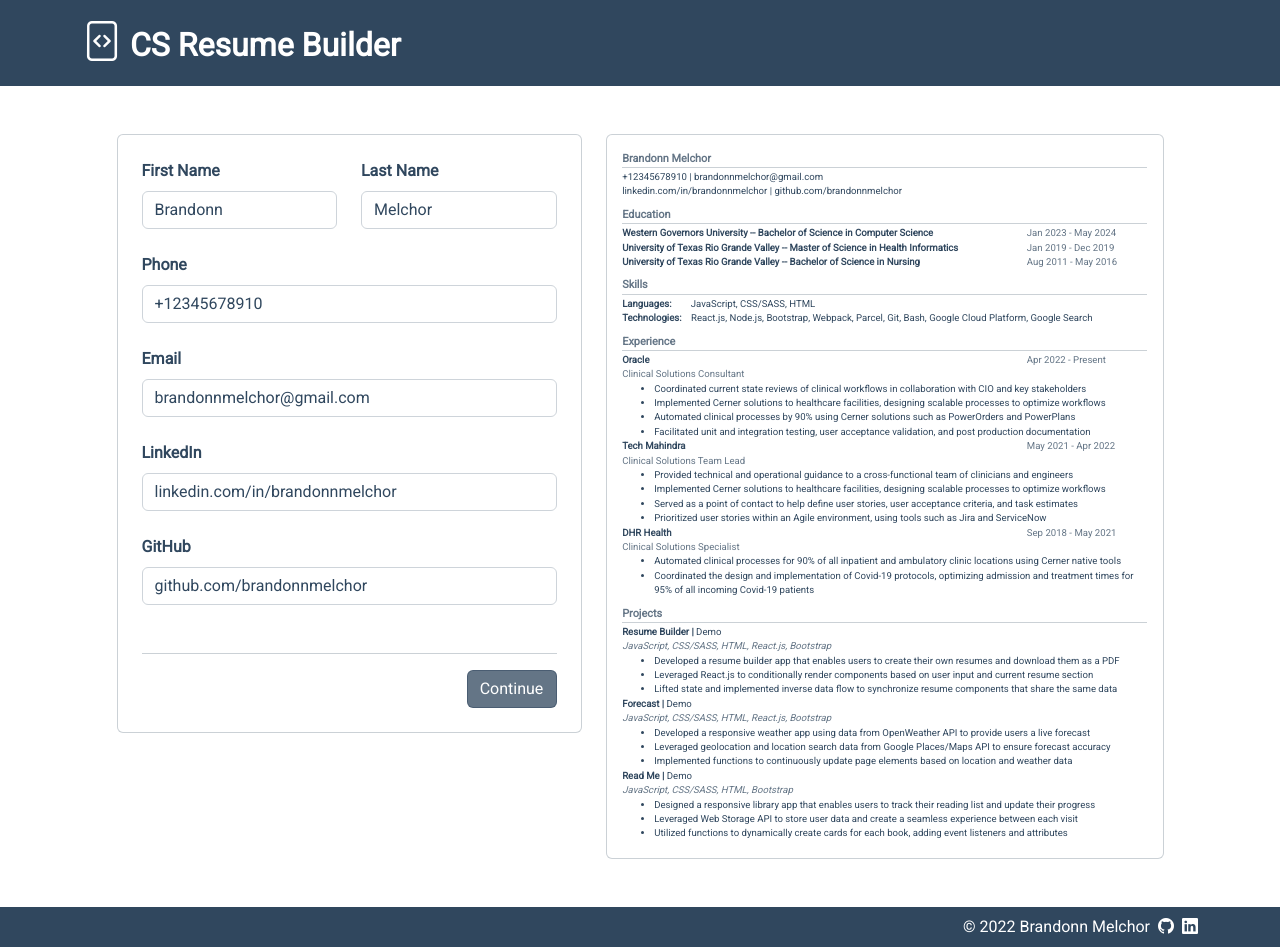
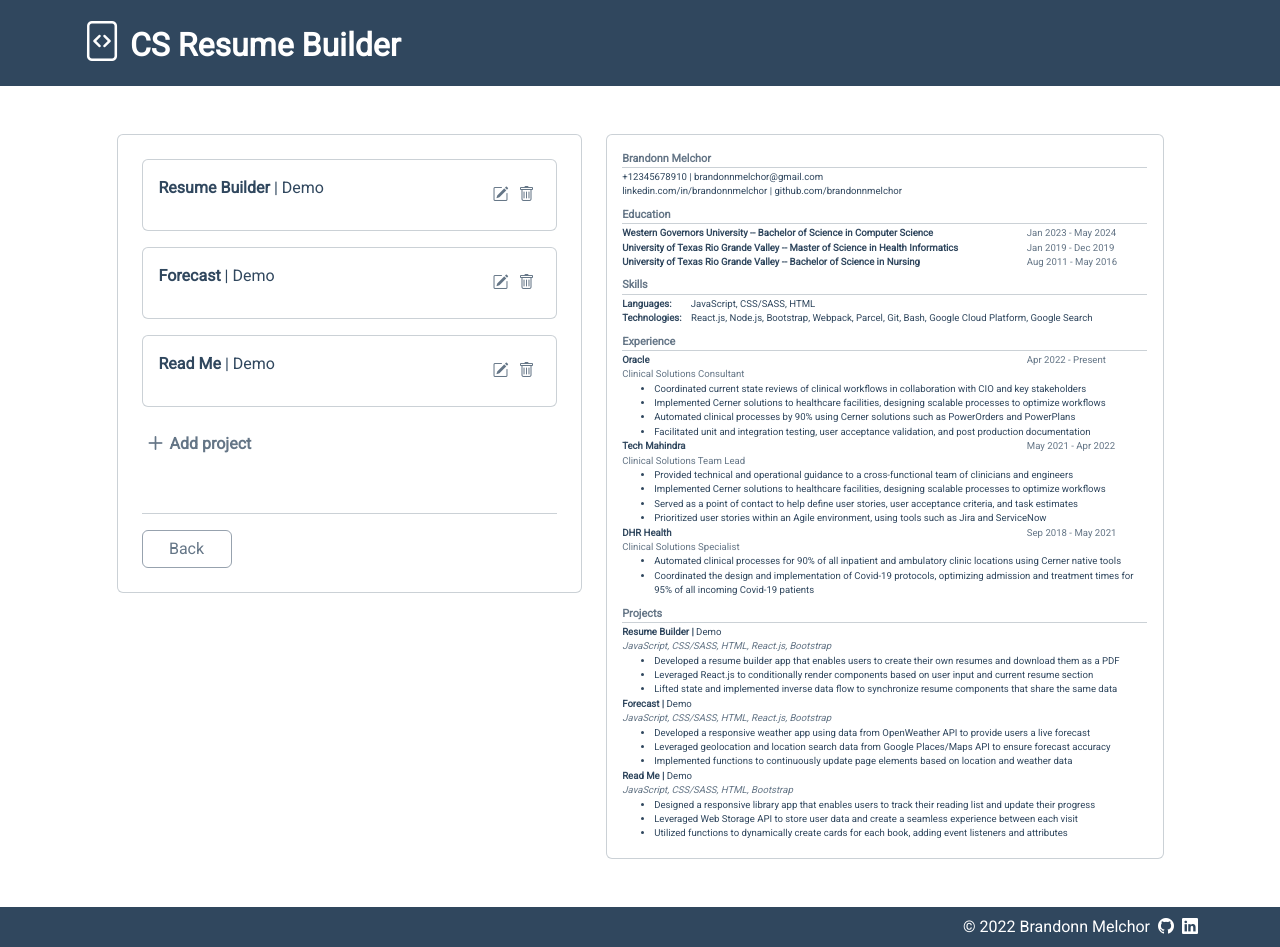
Before and after one commit to brandonnmelchor/resume-builder, a React (Create React App) app: page / in a window 1280 px wide. Built offline with nearby package versions, Linux system fonts and the light colour scheme.

Commit message:
complete projects component

```diff
--- a/src/components/Form.js
+++ b/src/components/Form.js
@@ -8,7 +8,7 @@ import Projects from "./form_components/Projects";
 export default class Form extends React.Component {
   constructor(props) {
     super(props);
-    this.state = { sectionNumber: 1 };
+    this.state = { sectionNumber: 5 };
 
     this.prevSection = this.prevSection.bind(this);
     this.nextSection = this.nextSection.bind(this);
--- a/src/components/form_components/Projects.js
+++ b/src/components/form_components/Projects.js
@@ -1,7 +1,199 @@
 import React from "react";
+import { TextInput } from "./FormInputs";
 
 export default class Projects extends React.Component {
   render() {
-    return <div className="w-100">Projects</div>;
+    const projects = this.props.resume.projects;
+    const { entryMode, targetEntry } = this.props.entryMode;
+    const handleChange = this.props.handleChange;
+    let display;
+
+    if (entryMode) {
+      const entry = projects.filter((entry) => entry.id === targetEntry)[0];
+      display = <EntryForm key={entry.id} projectEntry={entry} handleChange={handleChange} />;
+    } else {
+      display = (
+        <div className="d-flex flex-column gap-3">
+          {projects.map((entry) => (
+            <EntryCard key={entry.id} projectEntry={entry} handleChange={handleChange} />
+          ))}
+          <AddEntry handleChange={handleChange} />
+        </div>
+      );
+    }
+
+    return <div className="w-100 d-flex flex-column">{display}</div>;
   }
 }
+
+class EntryCard extends React.Component {
+  constructor(props) {
+    super(props);
+    this.editEntry = this.editEntry.bind(this);
+    this.deleteEntry = this.deleteEntry.bind(this);
+  }
+
+  editEntry(event) {
+    const editEntry = this.props.handleChange.editEntry;
+    const entryID = event.target.parentElement.attributes.entry.value;
+    editEntry("projects", entryID);
+  }
+
+  deleteEntry(event) {
+    const deleteEntry = this.props.handleChange.deleteEntry;
+    const entryID = event.target.parentElement.attributes.entry.value;
+    deleteEntry("projects", entryID);
+  }
+
+  render() {
+    const { id, projectName, url } = this.props.projectEntry;
+
+    return (
+      <div className="card d-flex flex-row justify-content-between p-3">
+        <div className="user-select-none">
+          <div>
+            <span className="fw-bold">{projectName} </span>
+            <a className="text-decoration-none" href={url} target="_blank" rel="noreferrer">
+              | Demo
+            </a>
+          </div>
+        </div>
+        <div>
+          <button type="button" className="btn gray px-1" entry={id} onClick={this.editEntry}>
+            <i className="bi bi-pencil-square"></i>
+          </button>
+          <button type="button" className="btn gray px-1" entry={id} onClick={this.deleteEntry}>
+            <i className="bi bi-trash"></i>
+          </button>
+        </div>
+      </div>
+    );
+  }
+}
+
+class AddEntry extends React.Component {
+  constructor(props) {
+    super(props);
+    this.addEntry = this.addEntry.bind(this);
+  }
+
+  addEntry() {
+    const addEntry = this.props.handleChange.addEntry;
+    addEntry("projects");
+  }
+
+  render() {
+    return (
+      <div className="user-select-none" onClick={this.addEntry} style={{ cursor: "pointer" }}>
+        <span className="d-flex align-items-center fw-bold gray">
+          <i className="bi bi-plus fs-3"></i> Add project
+        </span>
+      </div>
+    );
+  }
+}
+
+class EntryForm extends React.Component {
+  constructor(props) {
+    super(props);
+    this.handleChange = this.handleChange.bind(this);
+  }
+
+  handleChange(event) {
+    const handleEntry = this.props.handleChange.handleEntry;
+    const entryID = event.target.form.id;
+    handleEntry(event, "projects", entryID);
+  }
+
+  render() {
+    const { id, projectName, url, tech, details } = this.props.projectEntry;
+    const handleChange = this.props.handleChange;
+
+    return (
+      <div>
+        <form id={id}>
+          <div className="mb-4">
+            <TextInput label="Project" type="text" id="projectName" value={projectName} handleChange={this.handleChange} length="50" />
+          </div>
+          <div className="mb-4">
+            <TextInput label="Link" type="text" id="url" value={url} handleChange={this.handleChange} length="50" />
+          </div>
+          <div className="mb-4">
+            <TextInput label="Technologies" type="text" id="tech" value={tech} handleChange={this.handleChange} length="50" />
+          </div>
+          <div>
+            <label className="form-label fw-bold">Details</label>
+            <div className="d-flex flex-column gap-3">
+              {details.map((detailsEntry) => (
+                <DetailsForm key={detailsEntry.id} detailsEntry={detailsEntry} entryID={id} handleChange={handleChange} />
+              ))}
+              <AddDetails entryID={id} handleChange={handleChange} />
+            </div>
+          </div>
+        </form>
+      </div>
+    );
+  }
+}
+
+class DetailsForm extends React.Component {
+  constructor(props) {
+    super(props);
+    this.handleChange = this.handleChange.bind(this);
+    this.deleteDetails = this.deleteDetails.bind(this);
+  }
+
+  handleChange(event) {
+    const handleDetails = this.props.handleChange.handleDetails;
+    const entryID = event.target.form.id;
+    const detailsID = event.target.id;
+    handleDetails(event, "projects", entryID, detailsID);
+  }
+
+  deleteDetails(event) {
+    const deleteDetails = this.props.handleChange.deleteDetails;
+    const entryID = this.props.entryID;
+    const detailsID = event.target.parentElement.attributes.id.value;
+    deleteDetails("projects", entryID, detailsID);
+  }
+
+  render() {
+    const { id, text } = this.props.detailsEntry;
+
+    return (
+      <div className="card flex-row justify-content-between">
+        <div className="col-11">
+          <textarea className="form-control details-form" id={id} value={text} onChange={this.handleChange} maxLength="110" rows="3" />
+        </div>
+        <div className="col-1 d-flex justify-content-center">
+          <button type="button" className="btn gray px-1" id={id} onClick={this.deleteDetails}>
+            <i className="bi bi-x-lg"></i>
+          </button>
+        </div>
+      </div>
+    );
+  }
+}
+
+class AddDetails extends React.Component {
+  constructor(props) {
+    super(props);
+    this.addDetails = this.addDetails.bind(this);
+  }
+
+  addDetails() {
+    const addDetails = this.props.handleChange.addDetails;
+    const entryID = this.props.entryID;
+    addDetails("projects", entryID);
+  }
+
+  render() {
+    return (
+      <div className="user-select-none" onClick={this.addDetails} style={{ cursor: "pointer" }}>
+        <span className="d-flex align-items-center fw-bold gray">
+          <i className="bi bi-plus fs-3"></i> Add project details
+        </span>
+      </div>
+    );
+  }
+}
```
